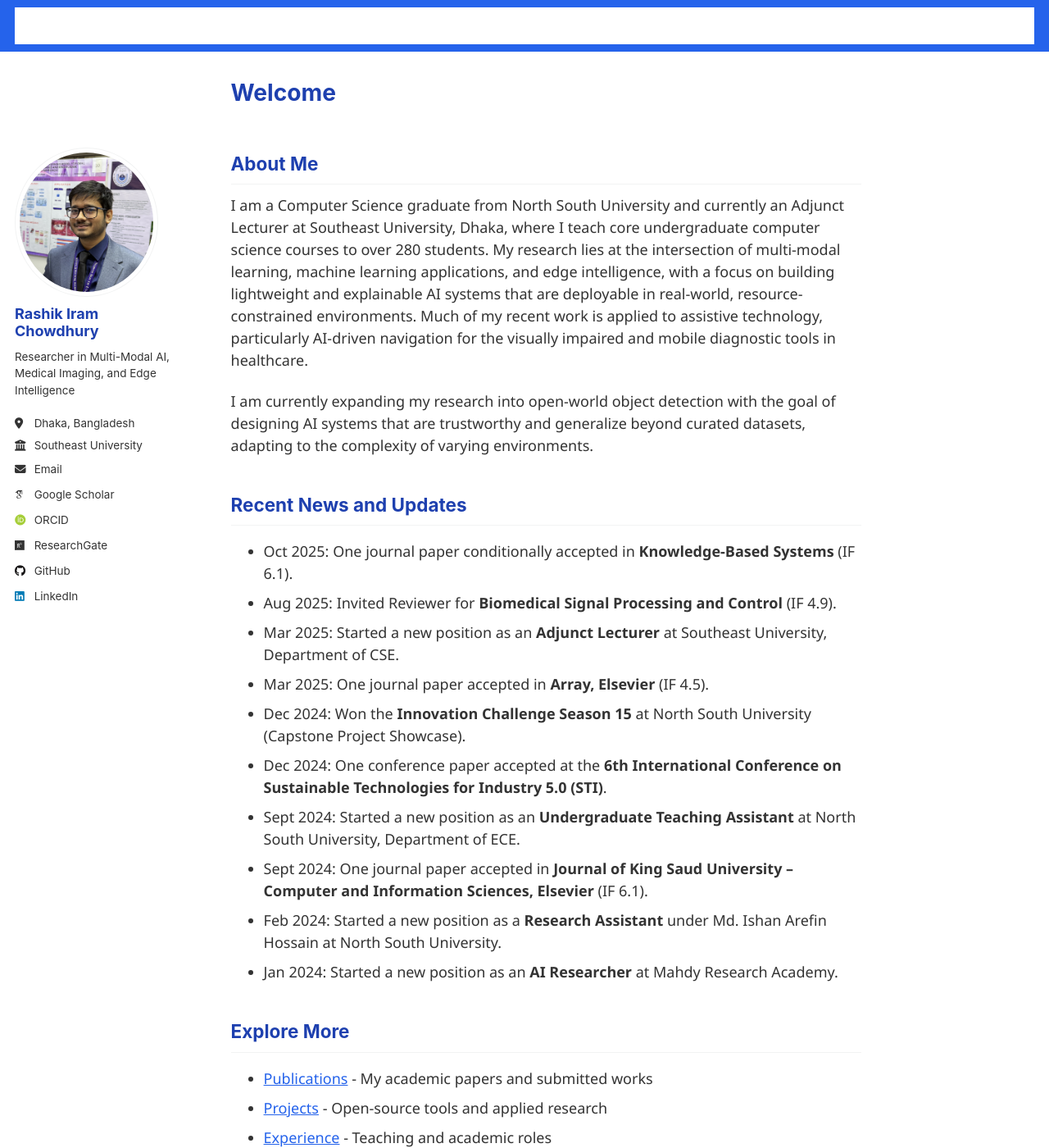
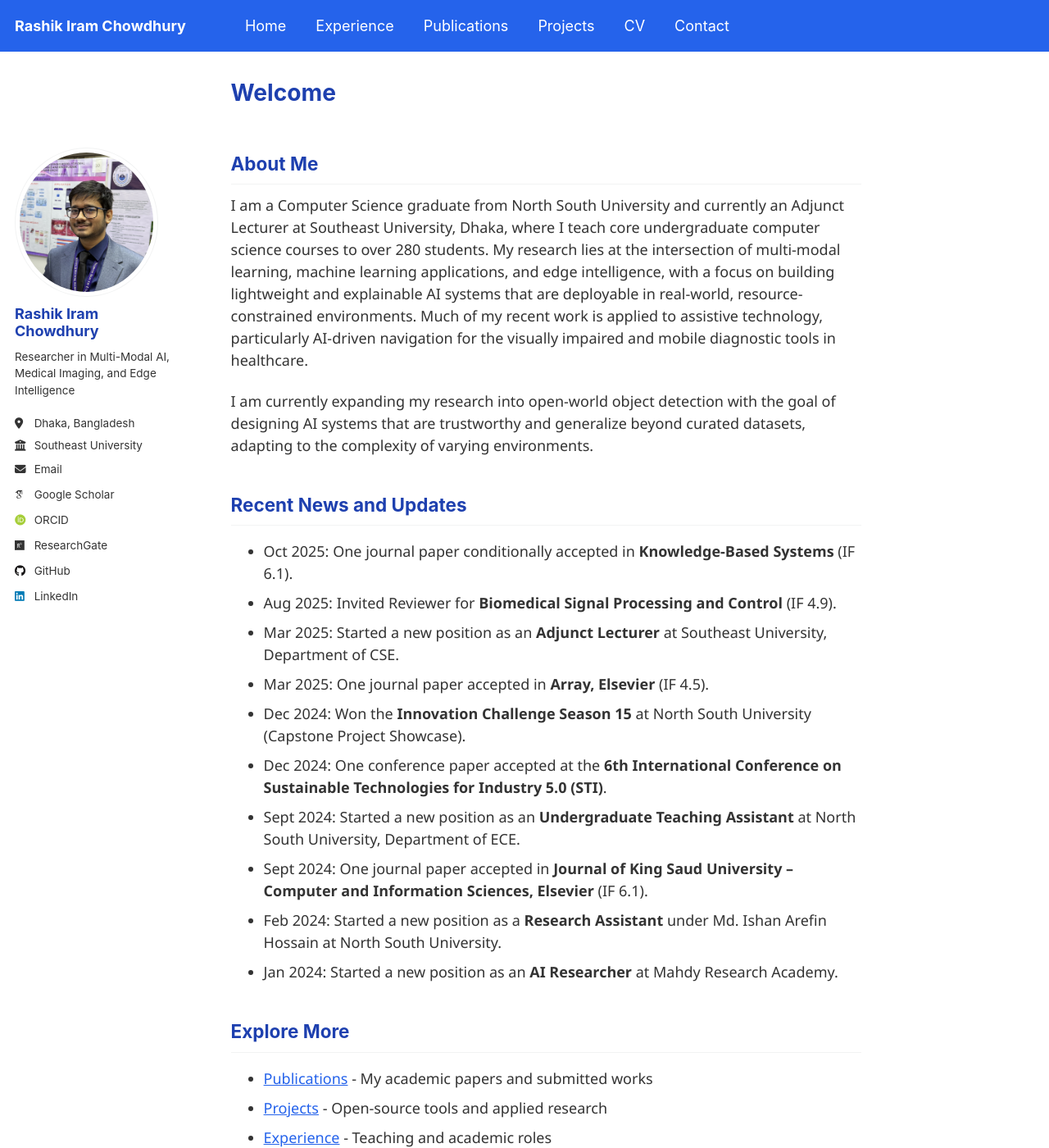
Before and after one commit to RashikIram/rashikiram.github.io, a Jekyll site: the page built from index.md, in a window 1280 px wide and 1400 px high. Shown: the whole window at 82% size. Built offline with Jekyll 4.4.1, drawn with Linux system fonts in a browser that asks for light colours; some web fonts are replaced.

Commit message:
Fix white block covering navigation bar (#4)
* Initial plan

* Fix white block covering navigation bar by making greedy-nav background transparent

Co-authored-by: RashikIram <143123893+RashikIram@users.noreply.github.com>

---------

```diff
--- a/_sass/layout/_navigation.scss
+++ b/_sass/layout/_navigation.scss
@@ -175,7 +175,7 @@
 .greedy-nav {
   position: relative;
   min-width: 250px;
-  background: var(--global-bg-color);
+  background: transparent;
 
   a {
     display: block;
```
